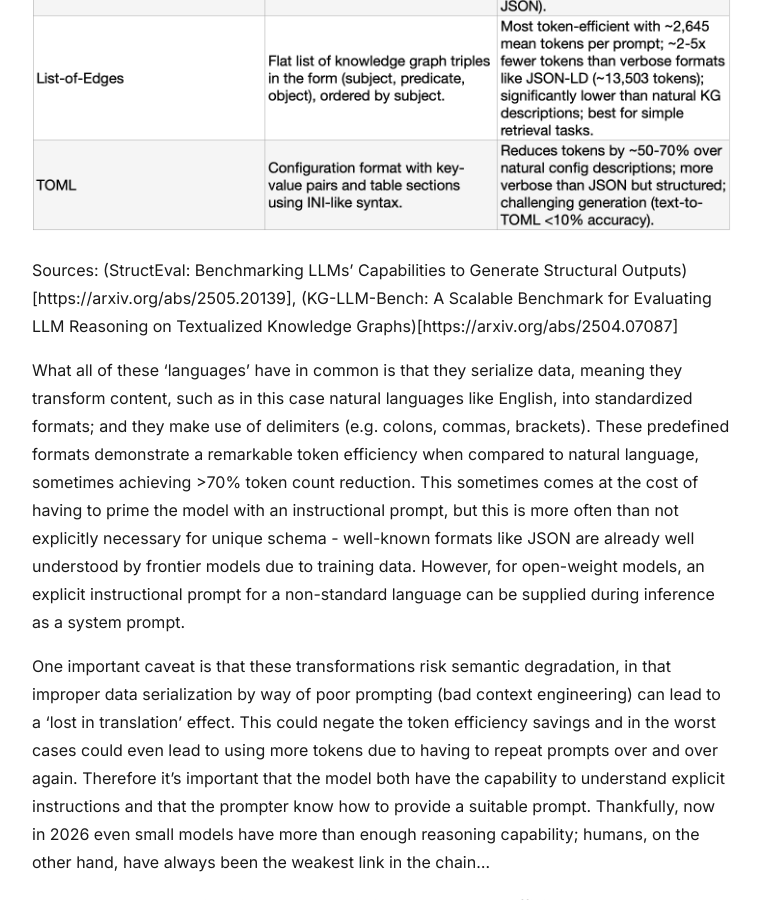
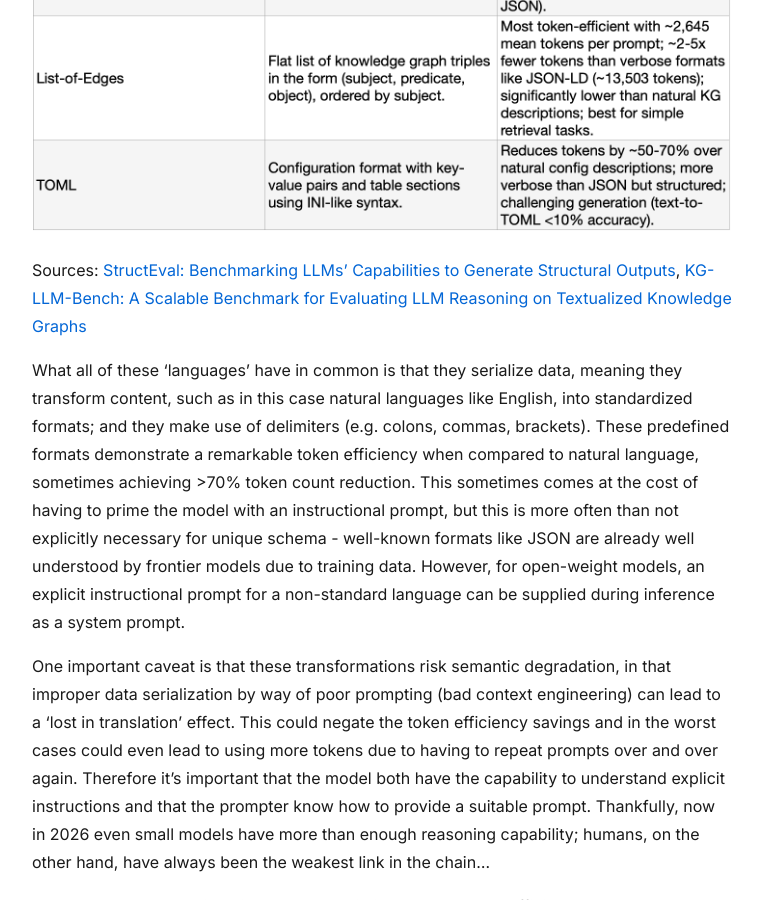
Before and after one commit to frost0x/frost0x.github.io, a Jekyll site: the page built from _posts/2026-02-07-natural_machine_langs_and_llm_equivs.md, in a window 1280 px wide and 900 px high, scrolled down 2457 px. Shown: the whole window, without its empty margins (258-1020 px from the left). Built offline with Jekyll 4.4.1, drawn with Linux system fonts in a browser that asks for light colours.

Commit message:
fixed hyperlinks

```diff
--- a/_posts/2026-02-07-natural_machine_langs_and_llm_equivs.md
+++ b/_posts/2026-02-07-natural_machine_langs_and_llm_equivs.md
@@ -22,7 +22,7 @@ Prompt engineers have come up with a number of innovations. Structured key:value
 
 <img src="/assets/token_efficient_languages.png" alt="Token Efficient Languages" style="max-width:100%; height:auto;">
 
-Sources: (StructEval: Benchmarking LLMs' Capabilities to Generate Structural Outputs)[https://arxiv.org/abs/2505.20139], (KG-LLM-Bench: A Scalable Benchmark for Evaluating LLM Reasoning on Textualized Knowledge Graphs)[https://arxiv.org/abs/2504.07087]
+Sources: [StructEval: Benchmarking LLMs' Capabilities to Generate Structural Outputs](https://arxiv.org/abs/2505.20139), [KG-LLM-Bench: A Scalable Benchmark for Evaluating LLM Reasoning on Textualized Knowledge Graphs](https://arxiv.org/abs/2504.07087)
 
 What all of these ‘languages’ have in common is that they serialize data, meaning they transform content, such as in this case natural languages like English, into standardized formats; and they make use of delimiters (e.g. colons, commas, brackets). These predefined formats demonstrate a remarkable token efficiency when compared to natural language, sometimes achieving >70% token count reduction. This sometimes comes at the cost of having to prime the model with an instructional prompt, but this is more often than not explicitly necessary for unique schema - well-known formats like JSON are already well understood by frontier models due to training data. However, for open-weight models, an explicit instructional prompt for a non-standard language can be supplied during inference as a system prompt.
 
```
